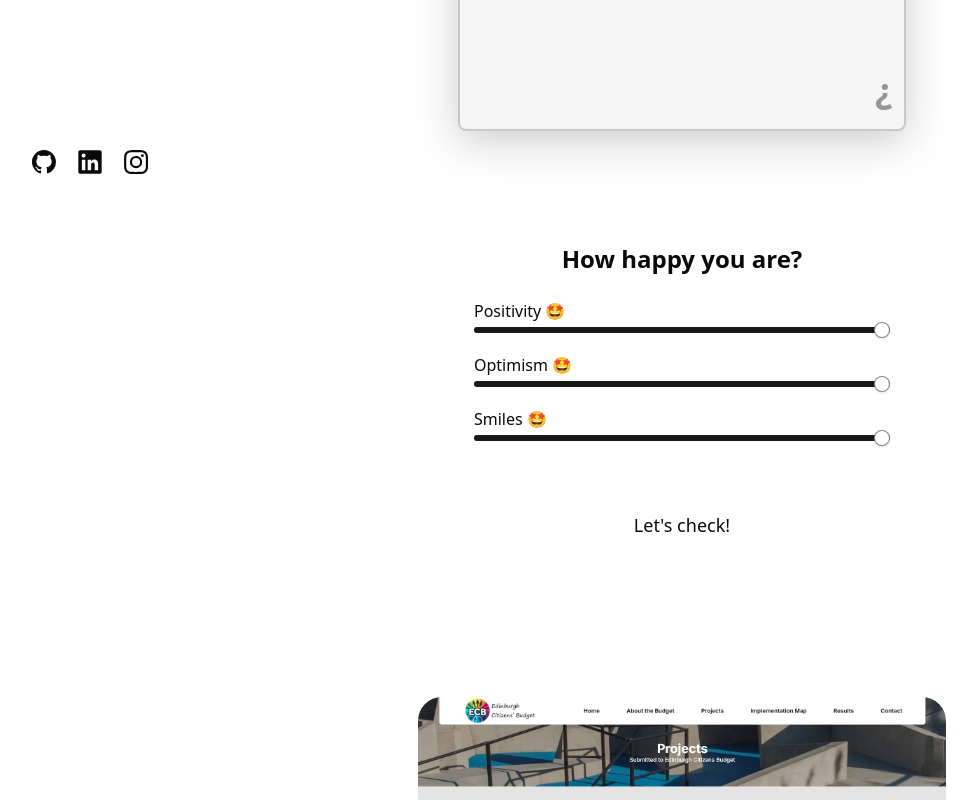
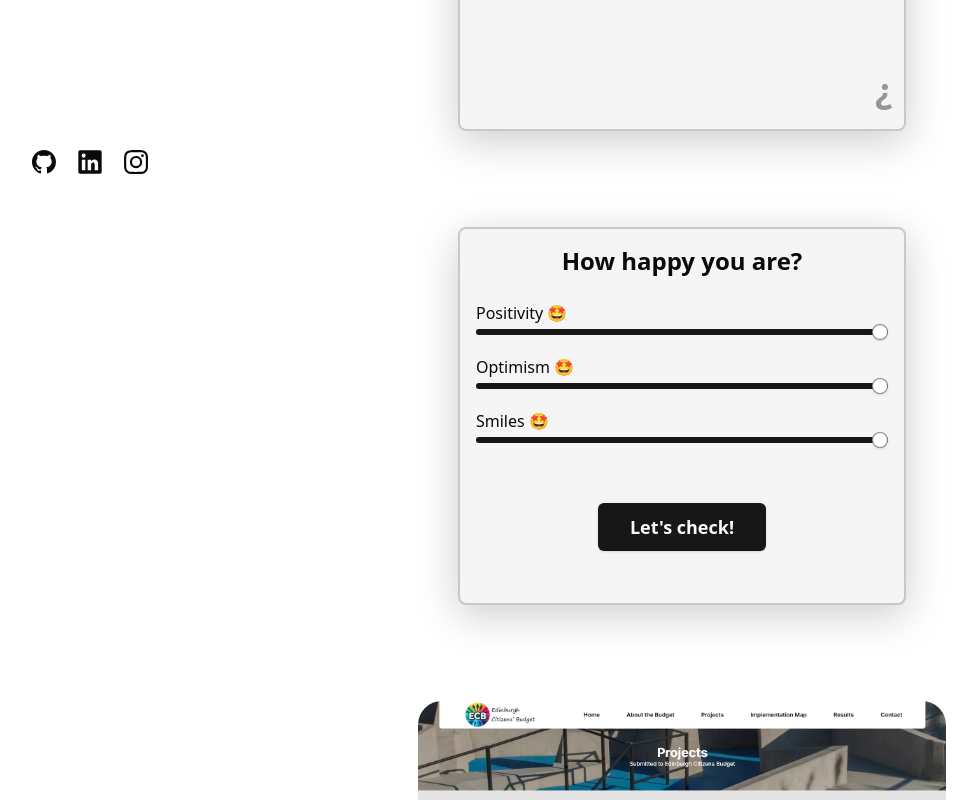
Before and after one commit to LSzpilowski/portfolio, a Next.js app: page / in a window 1280 px wide. Shown: the part 560-1360 px from the top of the page, without its empty margins (222-1199 px from the left). Built offline with nearby package versions, Linux system fonts and the light colour scheme.

Commit message:
Fixes
Changes:
- fix hover color of question marks in light mode
- upgrade HappinessForm.tsx
- fix ModeToggle.tsx to prevent disappearing scrollbar onClick
- uopdate .gitignore

```diff
--- a/src/app/globals.css
+++ b/src/app/globals.css
@@ -88,8 +88,8 @@ body {
   filter: drop-shadow(0 10px 20px rgba(0, 0, 0, 0.2));
 }
 
-.flip-card:hover:not(.flipped-container) {
-  filter: drop-shadow(0 15px 30px rgba(0, 0, 0, 0.3));
+.happiness-card {
+  filter: drop-shadow(0 10px 20px rgba(0, 0, 0, 0.2));
 }
 
 .flip-card.hover-tilt {
--- a/src/components/about/FlipCard.tsx
+++ b/src/components/about/FlipCard.tsx
@@ -40,14 +40,14 @@ export const FlipCard = ({
     >
       <div className={`flip-card-inner ${isFlipped ? "flipped" : ""}`}>
         <div
-          className="flip-card-front relative w-full h-full flex items-center justify-center rounded-lg hover:shadow-lg transition-all ease-in-out duration-300 border-2 border-primary/20 overflow-hidden"
+          className="flip-card-front relative w-full h-full flex items-center justify-center rounded-lg hover:shadow-lg transition-all ease-in-out duration-300 border-2 border-primary/20 overflow-hidden [&:hover]:brightness-90 [&:hover]:saturate-[1.3] dark:[&:hover]:brightness-110"
           style={{
             backgroundColor: 'hsl(var(--secondary))',
           }}
         >
           <div className="absolute top-3 left-3 text-center z-10">
             <div
-              className={`text-4xl font-bold transition-all duration-700 ease-in-out ${isHovering ? 'text-white' : ''}`}
+              className={`text-4xl font-bold transition-all duration-700 ease-in-out ${isHovering ? 'text-primary dark:text-white' : ''}`}
               style={{ opacity: isHovering ? 1 : 0.4 }}
             >
               ?
@@ -55,7 +55,7 @@ export const FlipCard = ({
           </div>
           <div className="absolute bottom-3 right-3 text-center transform rotate-180 z-10">
             <div
-              className={`text-4xl font-bold transition-all duration-700 ease-in-out ${isHovering ? 'text-white' : ''}`}
+              className={`text-4xl font-bold transition-all duration-700 ease-in-out ${isHovering ? 'text-primary dark:text-white' : ''}`}
               style={{ opacity: isHovering ? 1 : 0.4 }}
             >
               ?
@@ -63,7 +63,7 @@ export const FlipCard = ({
           </div>
           <div className="text-center z-10">
             <div
-              className={`text-9xl font-bold transition-all duration-700 ease-in-out ${isHovering ? 'text-white' : ''}`}
+              className={`text-9xl font-bold transition-all duration-700 ease-in-out ${isHovering ? 'text-primary dark:text-white' : ''}`}
               style={{ opacity: isHovering ? 1 : 0.6 }}
             >
               ?
@@ -115,8 +115,8 @@ export const FlipCard = ({
                   transitionDelay: isFlipped ? `${reverseDelay}s` : `${Math.max(0, currentPos - 1) * 0.15}s`,
                 }}
               >
-                <div className={`absolute top-3 left-3 text-4xl font-bold ${isOnTop ? 'text-white opacity-100' : 'opacity-40'}`}>?</div>
-                <div className={`absolute bottom-3 right-3 text-4xl font-bold rotate-180 ${isOnTop ? 'text-white opacity-100' : 'opacity-40'}`}>?</div>
+                <div className={`absolute top-3 left-3 text-4xl font-bold ${isOnTop ? 'text-primary dark:text-white opacity-100' : 'opacity-40'}`}>?</div>
+                <div className={`absolute bottom-3 right-3 text-4xl font-bold rotate-180 ${isOnTop ? 'text-primary dark:text-white opacity-100' : 'opacity-40'}`}>?</div>
 
                 <button
                   onClick={(e) => {
--- a/src/components/happiness/HappinessForm.tsx
+++ b/src/components/happiness/HappinessForm.tsx
@@ -2,6 +2,7 @@
 
 import React, { useState, useEffect } from "react";
 import { Slider } from "@/components/ui/slider";
+import { Button } from "@/components/ui/button";
 
 interface IPositivity {
   positivity: number;
@@ -55,9 +56,40 @@ const HappinessForm = () => {
     smiles: 10,
   });
 
-  const [happinessMessage, setHappinessMessage] = useState("Let's check!");
+  const [happinessMessage, setHappinessMessage] = useState("");
   const [isVisible, setIsVisible] = useState(true);
   const [isActivated, setIsActivated] = useState(false);
+
+  useEffect(() => {
+    const observer = new IntersectionObserver(
+      (entries) => {
+        const entry = entries[0];
+
+        if (!entry.isIntersecting && entry.boundingClientRect.top < 0 && isActivated) {
+          setIsActivated(false);
+          setHappinessMessage("");
+          setIsVisible(true);
+          setSliderValues({
+            positivity: 10,
+            optimism: 10,
+            smiles: 10,
+          });
+        }
+      },
+      { threshold: 0 }
+    );
+
+    const element = document.getElementById("happiness");
+    if (element) {
+      observer.observe(element);
+    }
+
+    return () => {
+      if (element) {
+        observer.unobserve(element);
+      }
+    };
+  }, [isActivated]);
 
   useEffect(() => {
     if (!isActivated) return;
@@ -75,8 +107,7 @@ const HappinessForm = () => {
     }, 300);
   }, [sliderValues, happinessMessage, isActivated]);
 
-  const handleBoxClick = () => {
-    if (!isActivated) {
+  const handleCheckClick = () => {
     setIsActivated(true);
     const message = Happiness(sliderValues);
     setIsVisible(false);
@@ -84,7 +115,6 @@ const HappinessForm = () => {
       setHappinessMessage(message);
       setIsVisible(true);
     }, 300);
-    }
   };
 
   const handleSliderChange = (slider: keyof IPositivity, value: number) => {
@@ -92,17 +122,13 @@ const HappinessForm = () => {
       ...prev,
       [slider]: value,
     }));
-
-    if (!isActivated) {
-      setIsActivated(true);
-    }
   };
 
   const sliders: (keyof IPositivity)[] = ["positivity", "optimism", "smiles"];
 
   return (
-    <div className="max-w-md mx-auto  w-full pt-6 lg:pt-24 " id="happiness">
-      <div className="p-4 space-y-6 hover:bg-secondary rounded-xl transition ease-in-out duration-300">
+    <div className="max-w-md mx-auto  w-full pt-6 lg:pt-24 happiness-card" id="happiness">
+      <div className="p-4 space-y-6 rounded-lg hover:shadow-lg transition-all ease-in-out duration-300 border-2 border-primary/20 overflow-hidden bg-secondary">
         <h2 className="text-2xl font-bold text-center">How happy you are?</h2>
         <div className="flex flex-col gap-5">
           {sliders.map((slider, index) => (
@@ -123,12 +149,20 @@ const HappinessForm = () => {
         </div>
 
         <div
-          onClick={handleBoxClick}
-          className={`mt-6 p-4 rounded-md transition-opacity duration-400 h-[120px] flex items-center justify-center cursor-pointer ${
+          className={`mt-6 p-4 rounded-md transition-opacity duration-400 h-[120px] flex items-center justify-center ${
             isVisible ? 'opacity-100' : 'opacity-0'
           }`}
         >
+          {!isActivated ? (
+            <Button
+              onClick={handleCheckClick}
+              className="text-lg font-semibold px-8 py-6"
+            >
+              Let&apos;s check!
+            </Button>
+          ) : (
             <p className="text-lg text-center">{happinessMessage}</p>
+          )}
         </div>
       </div>
     </div>
--- a/src/components/mode-toggle/ModeToggle.tsx
+++ b/src/components/mode-toggle/ModeToggle.tsx
@@ -15,7 +15,7 @@ export function ModeToggle() {
   const { setTheme } = useTheme();
 
   return (
-    <DropdownMenu>
+    <DropdownMenu modal={false}>
       <DropdownMenuTrigger asChild>
         <Button variant="outline" size="icon" className="h-9">
           <Sun className="h-[1.2rem] w-[1.2rem] rotate-0 scale-100 transition-all dark:-rotate-90 dark:scale-0" />
--- a/src/hooks/useTilt.ts
+++ b/src/hooks/useTilt.ts
@@ -23,7 +23,6 @@ export const useTilt = (isFlipped: boolean, isMobile: boolean) => {
     setTiltStyle({
       transform: `perspective(1000px) rotateX(${tiltX}deg) rotateY(${tiltY}deg)`,
       transition: 'transform 0.2s ease-out',
-      filter: 'brightness(1.1) saturate(1.3)',
     });
   };
 
@@ -31,8 +30,7 @@ export const useTilt = (isFlipped: boolean, isMobile: boolean) => {
     setIsHovering(false);
     setTiltStyle({
       transform: 'perspective(1000px) rotateX(0deg) rotateY(0deg)',
-      transition: 'transform 0.3s ease-out, filter 0.3s ease-out',
-      filter: 'brightness(1) saturate(1)',
+      transition: 'transform 0.3s ease-out',
     });
   };
 
```
Also changed, not shown: 1 other file (tests, documents, lock files or other folders). Lines whose indentation alone changed are shown as unchanged.
